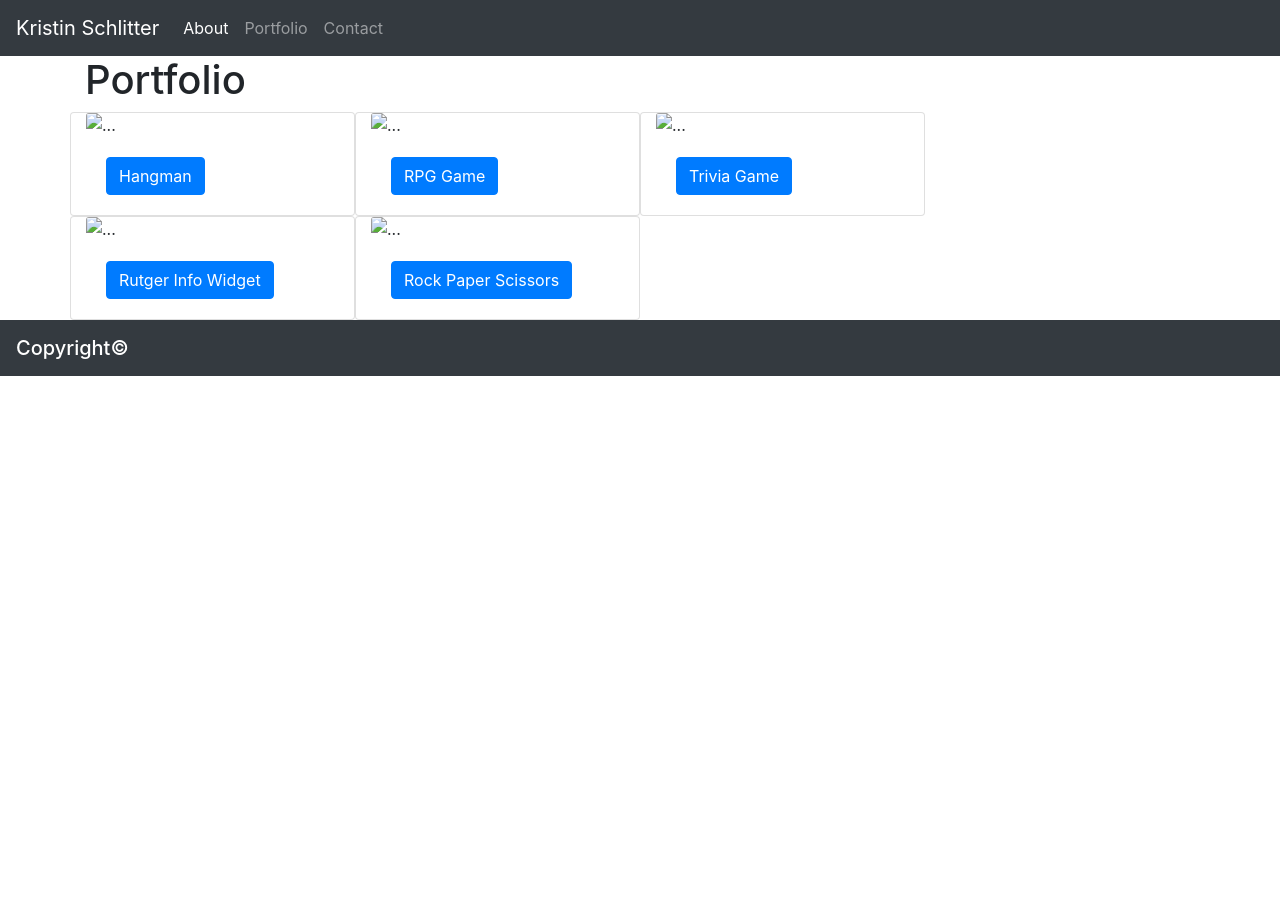
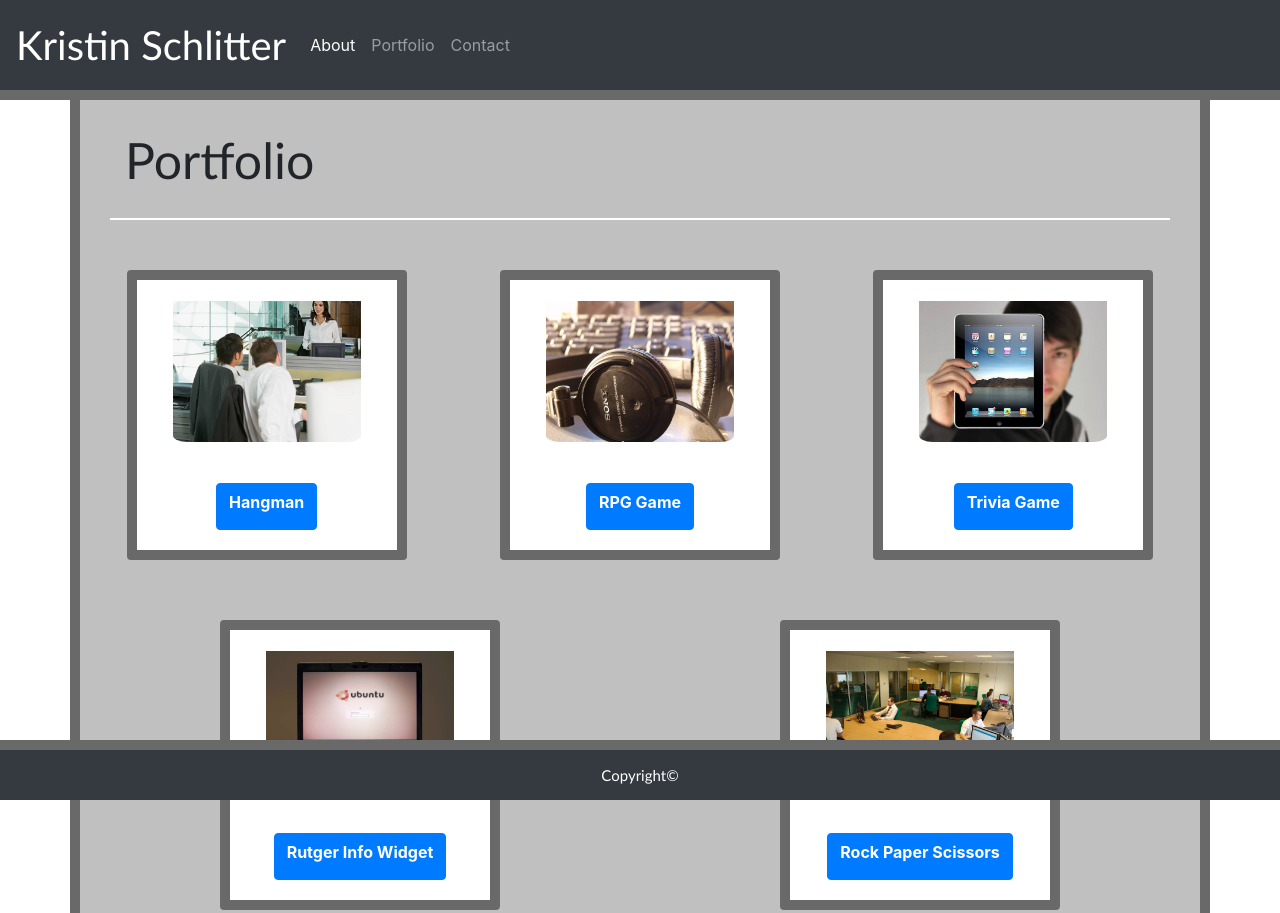
Before and after one commit to khussell/Bootstrap-Portfolio, a plain HTML site: page portfolio.html in a window 1280 px wide. Shown: the top 913 px of the page. Before the commit the page ends 800 px from the top, so only its background shows below. Drawn offline with nearby package versions, Linux system fonts and the light colour scheme; the site is published under a folder, as on GitHub Pages, so addresses that start at the root find nothing.

Commit message:
crisis averted

```diff
--- a/portfolio.html
+++ b/portfolio.html
@@ -6,7 +6,7 @@
     <meta http-equiv="X-UA-Compatible" content="ie=edge">
     <title>Kristin's Website</title>
     <link rel="stylesheet" href="https://stackpath.bootstrapcdn.com/bootstrap/4.3.1/css/bootstrap.min.css" integrity="sha384-ggOyR0iXCbMQv3Xipma34MD+dH/1fQ784/j6cY/iJTQUOhcWr7x9JvoRxT2MZw1T" crossorigin="anonymous">
-    <link rel="stylesheet" href="../assets/css/boot.css" type="text/css">
+    <link rel="stylesheet" href="./assets/css/boot.css" type="text/css">
 </head>
 <body>
         <nav class="navbar navbar-expand-lg navbar-dark bg-dark">
@@ -41,7 +41,7 @@
                 </div>
                 <div class="row row2">
                         <div class="col-lg-3 card" style="width: 18rem;">
-                                <img src="../assets/images/portfolio1.jpg"  class="card-img-top portCards" alt="...">
+                                <img src="./assets/images/portfolio1.jpg"  class="card-img-top portCards" alt="...">
                                 <div class="card-body">
 
                                   <a href="#" class="btn btn-primary btnPort">Hangman</a>
@@ -49,7 +49,7 @@
                         </div>
 
                         <div class="col-lg-3 card" style="width: 18rem;">
-                                <img src="../assets/images/portfolio2.jpg" class="card-img-top portCards" alt="...">
+                                <img src="./assets/images/portfolio2.jpg" class="card-img-top portCards" alt="...">
                                 <div class="card-body">
 
                                     <a href="#" class="btn btn-primary btnPort">RPG Game</a>
@@ -58,7 +58,7 @@
 
 
                         <div class="col-lg-3 card" style="width: 18rem;">
-                                <img src="../assets/images/portfolio3.jpg" class="card-img-top portCards" alt="...">
+                                <img src="./assets/images/portfolio3.jpg" class="card-img-top portCards" alt="...">
                                 <div class="card-body">
 
                                     <a href="#" class="btn btn-primary btnPort">Trivia Game</a>
@@ -69,14 +69,14 @@
 
                 <div class="row row3">
                         <div class="col-lg-3 card four" style="width: 18rem;">
-                                <img src="../assets/images/portfolio4.jpg" class="card-img-top portCards" alt="...">
+                                <img src="./assets/images/portfolio4.jpg" class="card-img-top portCards" alt="...">
                                 <div class="card-body">
 
                                     <a href="#" class="btn btn-primary btnPort">Rutger Info Widget</a>
                                 </div>
                         </div>
                         <div class="col-lg-3 card five" style="width: 18rem;">
-                                <img src="../assets/images/portfolio5.jpg" class="card-img-top portCards" alt="...">
+                                <img src="./assets/images/portfolio5.jpg" class="card-img-top portCards" alt="...">
                                 <div class="card-body">
 
                                     <a href="#" class="btn btn-primary btnPort">Rock Paper Scissors</a>
```
Also changed, not shown: contact.html (+1 -1 lines), index.html (+2 -2 lines).
